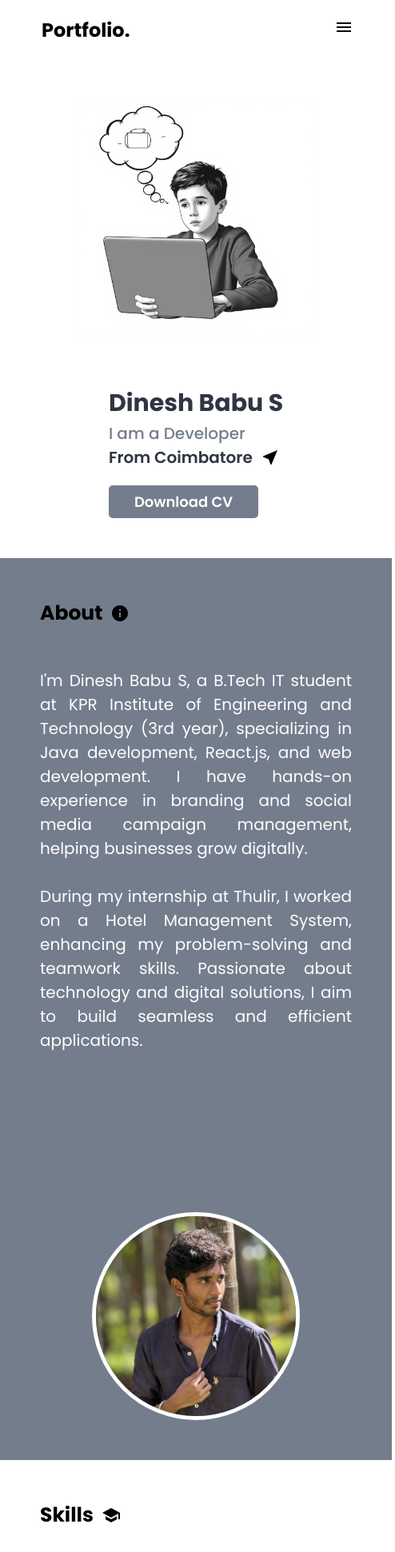
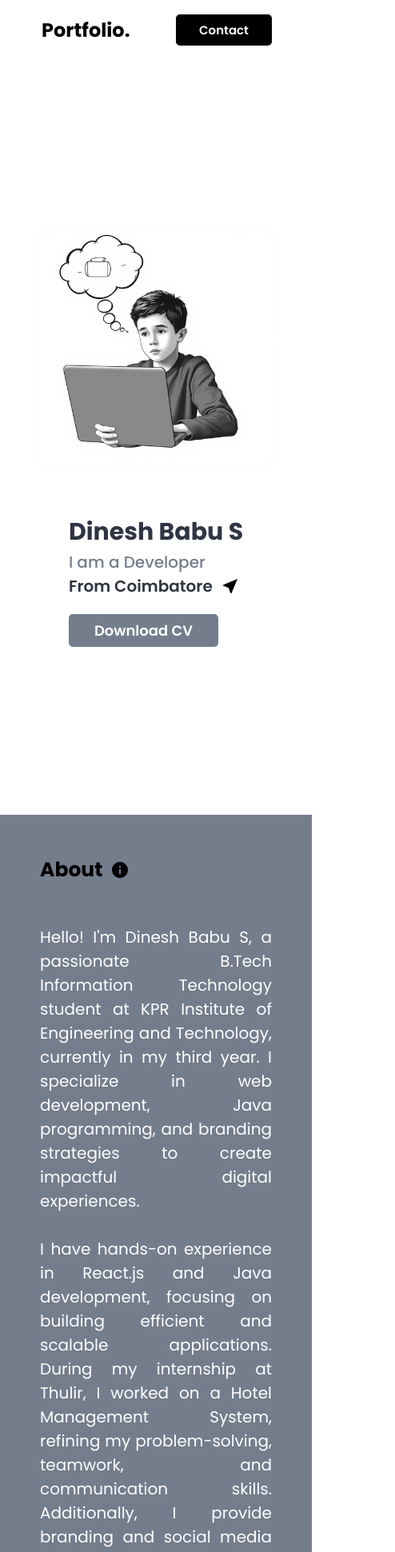
Before and after one commit to Dineshbabus11/Portfolio, a React (Create React App) app: page / in a window 390 px wide. Shown: the top 1941 px of the page at 80% size, 494 px wide, since content can reach past the window. Built offline with nearby package versions, Linux system fonts and the light colour scheme.

Commit message:
Completed

```diff
--- a/src/App.jsx
+++ b/src/App.jsx
@@ -1,5 +1,6 @@
 import './App.css';
 import { About } from './components/about/About';
+import { Contact } from './components/contact/Contact';
 import { Header } from './components/header/Header';
 import { Home } from './components/home/Home';
 import { Project } from './components/project/Project';
@@ -13,6 +14,7 @@ function App() {
     <About/>
     <Skill/>
     <Project/>
+    <Contact/>
     </>
   );
 }
--- a/src/components/about/About.css
+++ b/src/components/about/About.css
@@ -1,38 +1,50 @@
 .about{
     background-color:#747d8c;
     width: 100%;
-    padding: 50px;
+    padding-top: 50px;
+    padding-bottom: 50px;
 }
 .about .about_heading{
     display: flex;
     align-items: center;
     gap: 10px;
     margin-bottom: 50px;
+    margin-left: 50px;
 }
 .about_heading h1{
     font-size: 25px;
 }
+
 .about_content{
     display: flex;
-    gap: 200px;
+    gap: 50px;
     align-items: center;
-    width: 100%;
+    justify-content: center;
+}
+.about_content p{
+    color: white;
+    font-size: 20px;
+    text-align: justify;
+    margin-left: 50px;
 }
 .about_content img{
-    max-width: 250px;
+    max-width: 200px;
     width: 100%;
     border-radius: 50%;
-    border: white 5px solid;
-}
-.about_content p{
-    width: 50%;
-    text-align: justify;
-    font-size: 20px;
-    color: white;
+    border: 5px solid white;
+    margin-right: 50px;
 }
 /* Mobile version */
 @media screen and (max-width:480px) {
-
+    .about_content{
+        flex-direction: column;
+    }
+    .about_content p{
+        margin-right: 50px;
+    }
+    .about_content img{
+        margin-left: 50px;
+    }
 }
 /* Tablet version */
 @media screen and (max-width:768px) {
@@ -40,6 +52,9 @@
         flex-direction: column;
     }
     .about_content p{
-        width: 100%;
+        margin-right: 50px;
+    }
+    .about_content img{
+        margin-left: 50px;
     }
 }
--- a/src/components/about/About.jsx
+++ b/src/components/about/About.jsx
@@ -7,12 +7,18 @@ export const About = () => {
   return (
     <div className='about'>
         <div className='about_heading'>
-            <h1>About</h1>
-            <InfoIcon/>
+          <h1>About</h1>
+          <InfoIcon/>
         </div>
         <div className='about_content'>
-            <p>I'm Dinesh Babu S, a B.Tech IT student at KPR Institute of Engineering and Technology (3rd year), specializing in Java development, React.js, and web development. I have hands-on experience in branding and social media campaign management, helping businesses grow digitally.<br/><br/>During my internship at Thulir, I worked on a Hotel Management System, enhancing my problem-solving and teamwork skills. Passionate about technology and digital solutions, I aim to build seamless and efficient applications.</p>
-            <img src={profilepic} alt="Dinesh Babu S" />
+          <p>Hello! I'm Dinesh Babu S, a passionate B.Tech Information Technology student at KPR Institute of Engineering and Technology, currently in my third year. I specialize in web development, Java programming, and branding strategies to create impactful digital experiences.
+            <br/>
+            <br/>
+            I have hands-on experience in React.js and Java development, focusing on building efficient and scalable applications. During my internship at Thulir, I worked on a Hotel Management System, refining my problem-solving, teamwork, and communication skills. Additionally, I provide branding and social media campaign management services to support businesses in both urban and rural markets.
+            <br/>
+            I am always eager to learn new technologies and take on challenges that help me grow as a developer. My goal is to craft seamless digital solutions and contribute effectively to the tech industry.
+          </p>
+          <img src={profilepic} alt="Profile" />
         </div>
     </div>
   )
--- /dev/null
+++ b/src/components/contact/Contact.css
@@ -0,0 +1,32 @@
+.contact{
+    width: 100%;
+    padding-top: 50px;
+    padding-bottom: 50px;
+}
+.contact .contact_heading{
+    display: flex;
+    align-items: center;
+    justify-content: center;
+    gap: 10px;
+    margin-bottom: 50px;
+}
+.contact_heading h1{
+    font-size: 25px;
+}
+.contact_content{
+    display: flex;
+    flex-direction: column;
+    justify-content: center;
+    align-items: center;
+    gap: 10px;
+}
+
+.contact_content a{
+    text-decoration: none;
+    color: black;
+}
+
+.contact_content .contact_logo{
+    display: flex;
+    gap: 30px;
+}
--- /dev/null
+++ b/src/components/contact/Contact.jsx
@@ -0,0 +1,28 @@
+import React from 'react'
+import './Contact.css'
+import ContactsIcon from '@mui/icons-material/Contacts';
+import LinkedInIcon from '@mui/icons-material/LinkedIn';
+import InstagramIcon from '@mui/icons-material/Instagram';
+import EmailIcon from '@mui/icons-material/Email';
+export const Contact = () => {
+  return (
+    <div className='contact'>
+        <div className='contact_heading'>
+            <h1>Contact</h1>
+            <ContactsIcon/>
+        </div>
+        <div className='contact_content'>
+            <h3>Dinesh Babu S</h3>
+            <p>Coimbatore, India</p>
+            <p><a href='mailto:msgtodineshbabus@gmail.com'>msgtodineshbabus@gmail.com</a>
+            </p>
+            <p>+91 8248944055</p>
+            <div className='contact_logo'>
+                <a href='https://www.linkedin.com/in/dinesh-babu-s/'><LinkedInIcon/></a>
+                <a href='https://www.instagram.com/dinesh_babu_33?igsh=MXBidTJ6MnVyNHphMA=='><InstagramIcon/></a>
+                <a href='mailto:msgtodineshbabus@gmail.com'><EmailIcon/></a>
+            </div>
+        </div>
+    </div>
+  )
+}
--- a/src/components/header/Header.css
+++ b/src/components/header/Header.css
@@ -3,7 +3,6 @@
     display: flex;
     justify-content: space-between;
     align-items: center;
-    padding:20px 52px 20px 52px;
     position: sticky;
     top: 0;
     z-index: 3;
@@ -14,6 +13,14 @@
     display: flex;
     justify-content: space-between;
     gap: 50px;
+    margin-top: 20px;
+    margin-right: 52px;
+    margin-bottom: 20px;
+}
+.header_left{
+    margin-top: 20px;
+    margin-left: 52px;
+    margin-bottom: 20px;
 }
 .header_right{
     color:#2f3542;
@@ -36,6 +43,23 @@
     .header_menu{
         display: inline;
         cursor: pointer;
+        margin-right: 50px;
+    }
+    .header_menu button{
+        background-color: black;
+        padding: 5px 10px 5px 10px;
+        font-size: 15px;
+        width: 120px;
+        border: 3px solid black;
+        border-radius: 5px;
+        color: white;
+        font-weight: 600;
+        cursor: pointer;
+    }
+    .header_menu button:hover{
+        background-color: white;
+        transition: 0.3s;
+        color: black;
     }
 }
 /* Tablet version */
@@ -46,5 +70,22 @@
     .header_menu{
         display: block;
         cursor: pointer;
+        margin-right: 50px;
+    }
+    .header_menu button{
+        background-color: black;
+        padding: 5px 10px 5px 10px;
+        font-size: 15px;
+        width: 120px;
+        border: 3px solid black;
+        border-radius: 5px;
+        color: white;
+        font-weight: 600;
+        cursor: pointer;
+    }
+    .header_menu button:hover{
+        background-color: white;
+        transition: 0.3s;
+        color: black;
     }
 }
--- a/src/components/header/Header.jsx
+++ b/src/components/header/Header.jsx
@@ -1,7 +1,6 @@
 import React from 'react'
 import { Link } from 'react-scroll'
 import './Header.css'
-import MenuIcon from '@mui/icons-material/Menu';
 
 export const Header = () => {
   return (
@@ -27,7 +26,7 @@ export const Header = () => {
         </div>
         {/* Menu icon for small screen */}
         <div className='header_menu'>
-            <MenuIcon/>
+          <a href="mailto:msgtodineshbabus@gmail.com"><button>Contact</button></a>
         </div>
 
     </div>
--- a/src/components/home/Home.css
+++ b/src/components/home/Home.css
@@ -1,17 +1,16 @@
 .home{
-    padding: 50px;
     display: flex;
-    justify-content: space-between;
+    justify-content: space-evenly;
     align-items: center;
     width: 100%;
+    height: 100vh;
+    padding-top: 50px;
+    padding-bottom: 50px;
 }
 .home .location_part{
     display: flex;
     align-items: center;
     gap: 10px;
-}
-.left_part, .right_part {
-    flex: 1;
 }
 .home .right_part img{
     max-width: 400px;
--- a/src/components/home/Home.jsx
+++ b/src/components/home/Home.jsx
@@ -2,7 +2,6 @@ import React from 'react'
 import './Home.css'
 import HomeImg from './home_img.jpg'
 import NearMeIcon from '@mui/icons-material/NearMe';
-import { Link } from 'react-scroll';
 export const Home = () => {
   return (
     <div className='home'>
@@ -16,9 +15,7 @@ export const Home = () => {
               <span>From Coimbatore</span>
               <NearMeIcon/>
             </div>
-            <Link>
-              <button>Download CV</button>
-            </Link>
+            <a href='/Dinesh_Resume.pdf' download="Dinesh_Resume.pdf"><button>Download CV</button></a>
         </div>
     </div>
   )
--- a/src/components/project/Project.css
+++ b/src/components/project/Project.css
@@ -1,13 +1,15 @@
 .project{
     background-color:#747d8c;
     width: 100%;
-    padding: 50px;
+    padding-top: 50px;
+    padding-bottom: 50px;
 }
 .project .project_heading{
     display: flex;
     align-items: center;
     gap: 10px;
     margin-bottom: 50px;
+    margin-left: 50px;
 }
 .project_heading h1{
     font-size: 25px;
--- a/src/components/skill/Skill.css
+++ b/src/components/skill/Skill.css
@@ -1,11 +1,13 @@
 .skill{
     width: 100%;
-    padding: 50px;
+    padding-top: 50px;
+    padding-bottom: 50px;
 }
 .skill .skill_heading{
     display: flex;
     align-items: center;
     gap: 10px;
+    margin-left: 50px;
     margin-bottom: 50px;
 }
 .skill_heading h1{
@@ -17,9 +19,13 @@
     justify-content: space-between;
     align-items: center;
     gap: 50px;
+    margin-left: 50px;
+    margin-right: 50px;
 
 }
 .skill_content img{
     max-width: 100px;
     width: 100%;
 }
+
+/* Media query not required */
```
Also changed, not shown: 1 other file (tests, documents, lock files or other folders).
